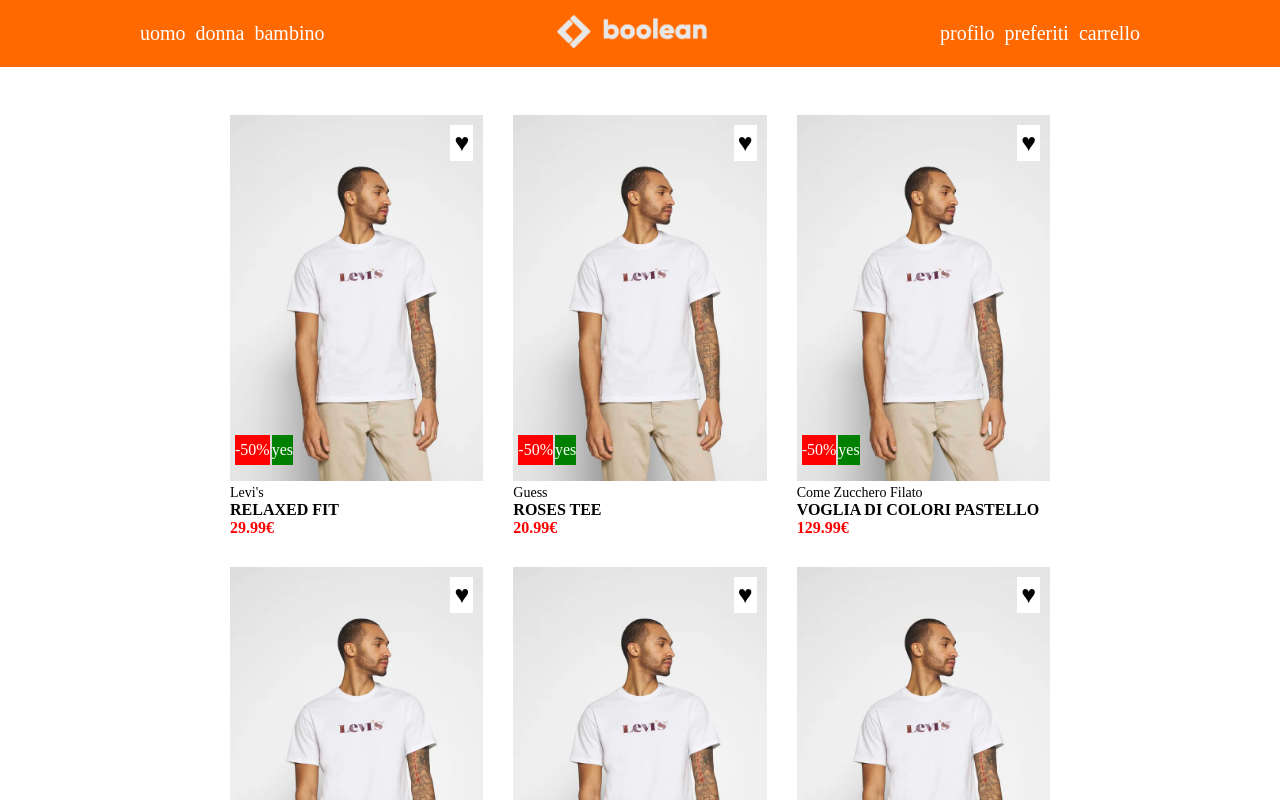
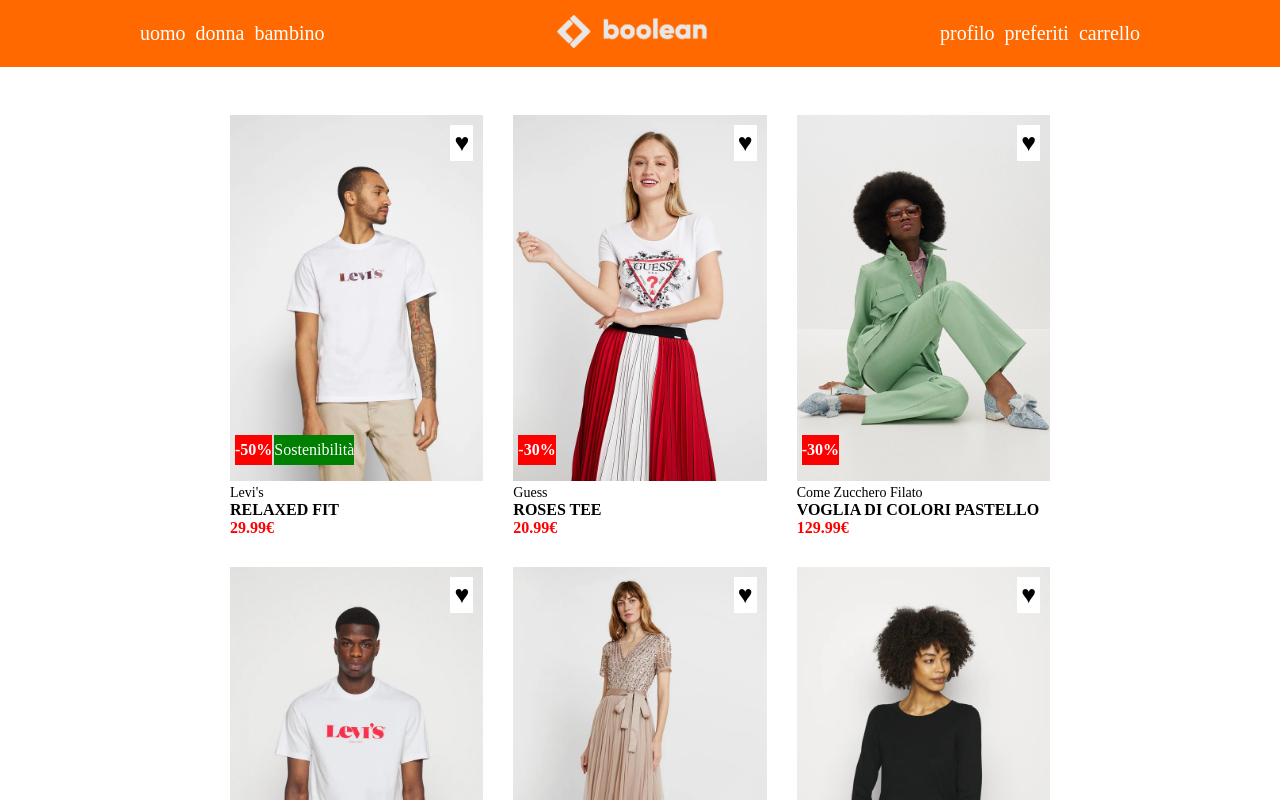
Before and after one commit to Federico-Maiocchi/vite-boolando, a Vue app: page / in a window 1280 px wide. Shown: the top 800 px of the page. Built offline with nearby package versions, Linux system fonts and the light colour scheme.

Commit message:
ADD: Stamp badges

```diff
--- a/src/components/AppCards.vue
+++ b/src/components/AppCards.vue
@@ -27,13 +27,20 @@
     <div class="col-4">
         <div class="card">
             <figure class="card-image">
-                <img src="/img/1.webp" alt="t-shirt">
-                <img class="back-img" src="/img/1b.webp" alt="back">
-                <span class="heart-sign">&hearts;</span>
+                <img :src="/img/ + item.frontImage" alt="t-shirt">
+                <img class="back-img" :src="/img/ + item.backImage" alt="back">
+                <span class="heart-sign"
+
+                    >&hearts;</span>
                 <div class="notifications">
-                    <span class="discount">-50%</span>
-                    <span class="sustainability">yes</span>
+                    <span v-for="elements in item.badges"
+                        class="discount"
+                        :class="elements.type === 'discount' ? 'price' : 'sustainability'">
+                    {{ elements.value }}
+                    </span>
+
                 </div>
+
             </figure>
             <div>
                 <p class="brand-name">{{ item.brand}}</p>
@@ -96,6 +103,7 @@
         line-height: 30px;
         bottom: 20px;
         left: 40px;
+        order: 1;
     }
 
 }
--- a/src/components/AppMainPage.vue
+++ b/src/components/AppMainPage.vue
@@ -125,95 +125,9 @@
         }
     }
 
-    .card-image {
-        position: relative;
-
-        .heart-sign,
-        .discount,
-        .sustainability {
-            z-index: 2;
-        }
-        .heart-sign {
-            background-color: white;
-            padding: 4px;
-            position: absolute;
-            top: 10px;
-            right: 10px;
-            font-size: 25px;
-
-            &:hover {
-                color: $color-red;
-            }
-
-        }
-
-        .notifications {
-            display: flex;
-            flex-wrap: wrap;
-            gap: 2px;
-            position: absolute;
-            bottom: 20px;
-            left: 5px;
-        }
-
-        .discount {
-            background-color: $color-red;
-            color: white;
-            font-size: 16px;
-            line-height: 30px;
-            bottom: 20px;
-            left: 5px;
-        }
-
-        .sustainability {
-            background-color: green;
-            color: white;
-            font-size: 16px;
-            line-height: 30px;
-            bottom: 20px;
-            left: 40px;
-        }
-
-    }
 
 }
 
-.brand-name {
-    font-size: 14px;
-    text-transform: capitalize;
-}
 
-.model {
-    font-weight: 900;
-    font-size: 16px;
-    text-transform: uppercase;
-}
-
-.price ,
-.old-price {
-    font-size: 16px;
-    font-weight: bold;
-}
-.price {
-    color: $color-red;
-}
-
-.old-price {
-    text-decoration:line-through ;
-    margin-left: 5px;
-}
-
-.back-img {
-    position: absolute;
-    left: 0;
-    top: 0;
-    z-index: -1;
-}
-
-.card:hover .back-img {
-    z-index: 1;
-}
 
 </style>
-
-<!-- v-for="product in cards" :item='product' -->
```
